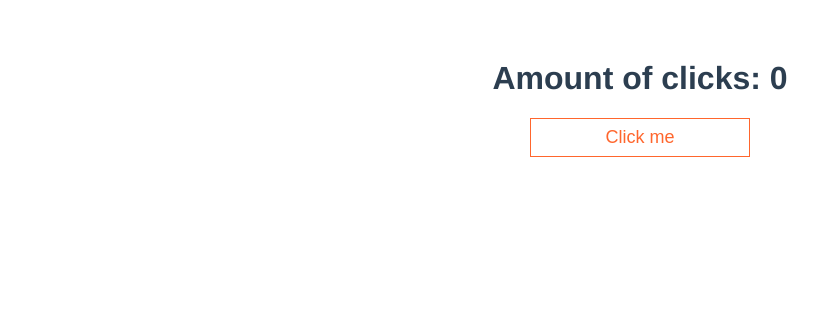
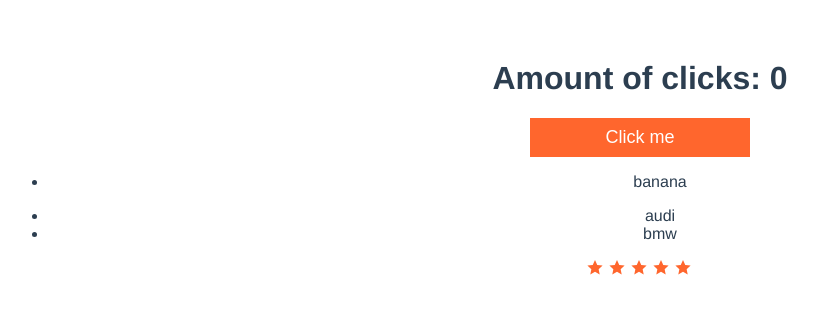
Before and after one commit to YuriySamuse/vue-my-firs-app, a Vue app: page / in a window 1280 px wide. Shown: the top 314 px of the page, without its empty margins (0-818 px from the left). Built offline with nearby package versions, Linux system fonts and the light colour scheme.

Commit message:
Test directives

```diff
--- a/src/App.vue
+++ b/src/App.vue
@@ -2,6 +2,8 @@
   <div :id="$style.app">
     <h1>{{ title }}</h1>
     <Button @click="increment">Click me</Button>
+    <DirectivesTest />
+    <StarRating />
   </div>
 
 
@@ -9,13 +11,16 @@
 
 <script>
 
-// import Button from './components/Button.vue'
+import DirectivesTest  from './components/DirectivesTest'
 import Button from "./components/Button.vue";
+import StarRating from './components/StarRating.vue';
 
 export default {
   name: 'App',
   components: {
     Button,
+    DirectivesTest,
+    StarRating
   },
   data() {
     return {
--- a/src/components/Button.vue
+++ b/src/components/Button.vue
@@ -1,5 +1,5 @@
 <template>
-    <button      v-bind:type="type" :class="{ btn: true, 'btn--outlined': outlined }">
+    <button :type="type" :class="{ 'btn--outlined': outlined }" class="btn">
         <slot></slot>
     </button>
 </template>
@@ -12,12 +12,11 @@
                 type: String,
                 default: 'button'
             },
-              outlined: {
-            type: Boolean,
-            default: true
-        }
+            outlined: {
+                type: Boolean,
+                default: false
+            }
         },
-
 
     }
 </script>
--- /dev/null
+++ b/src/components/DirectivesTest.vue
@@ -0,0 +1,37 @@
+<template>
+    <div v-if="isVisible">
+<h1 v-show="false">Title Directives</h1>
+<ul>
+    <template v-for="fruit in fruits">
+        <li v-if="fruit === 'banana'" :key="fruit"> {{ fruit }}</li>
+    </template>
+</ul>
+<ul>
+    <li v-for="(car, key) in cars" :key="key"> {{ key }}</li>
+</ul>
+    </div>
+</template>
+
+<script>
+    export default {
+        name: 'DirectiveTest',
+        data() {
+            return {
+                isVisible: true,
+                fruits: ['kiwi', 'banana', 'apple'],
+                cars: {
+                    audi: {
+                        color: 'red'
+                    },
+                    bmw: {
+                        color: 'black'
+                    }
+                }
+            }
+        },
+    }
+</script>
+
+<style lang="scss" scoped>
+
+</style>
--- /dev/null
+++ b/src/components/StarRating.vue
@@ -0,0 +1,59 @@
+<template>
+    <div class="star-reting">
+        <span v-for="index in starLimit" :key="index" class="star star--colored"></span>
+    </div>
+</template>
+
+<script>
+    export default {
+        name: 'StarRating',
+        props: {
+            raiting: {
+                type: Number,
+                default: 0
+            },
+            starLimit: {
+                type: Number,
+                default: 5
+        }
+
+        }
+
+    }
+</script>
+
+<style lang="scss" scoped>
+.star-rating {
+  position: relative;
+  display: inline-flex;
+
+  &__colored {
+    display: inline-flex;
+    position: absolute;
+    width: 0;
+    height: 100%;
+    top: 0;
+    left: 0;
+    overflow: hidden;
+  }
+}
+.star {
+  display: inline-block;
+  width: 16px;
+  height: 16px;
+  margin: 0 3px;
+  flex-shrink: 0;
+
+  &:first-child {
+    margin-left: 0;
+  }
+
+  &--colored {
+    background: url('/public/img/star-yellow.svg') center no-repeat;
+  }
+
+  &--outlined {
+    background: url('/public/img/star-outlined.svg') center no-repeat;
+  }
+}
+</style>
```
Also changed, not shown: public/img/star-outlined.svg (added), public/img/star-yellow.svg (added).
